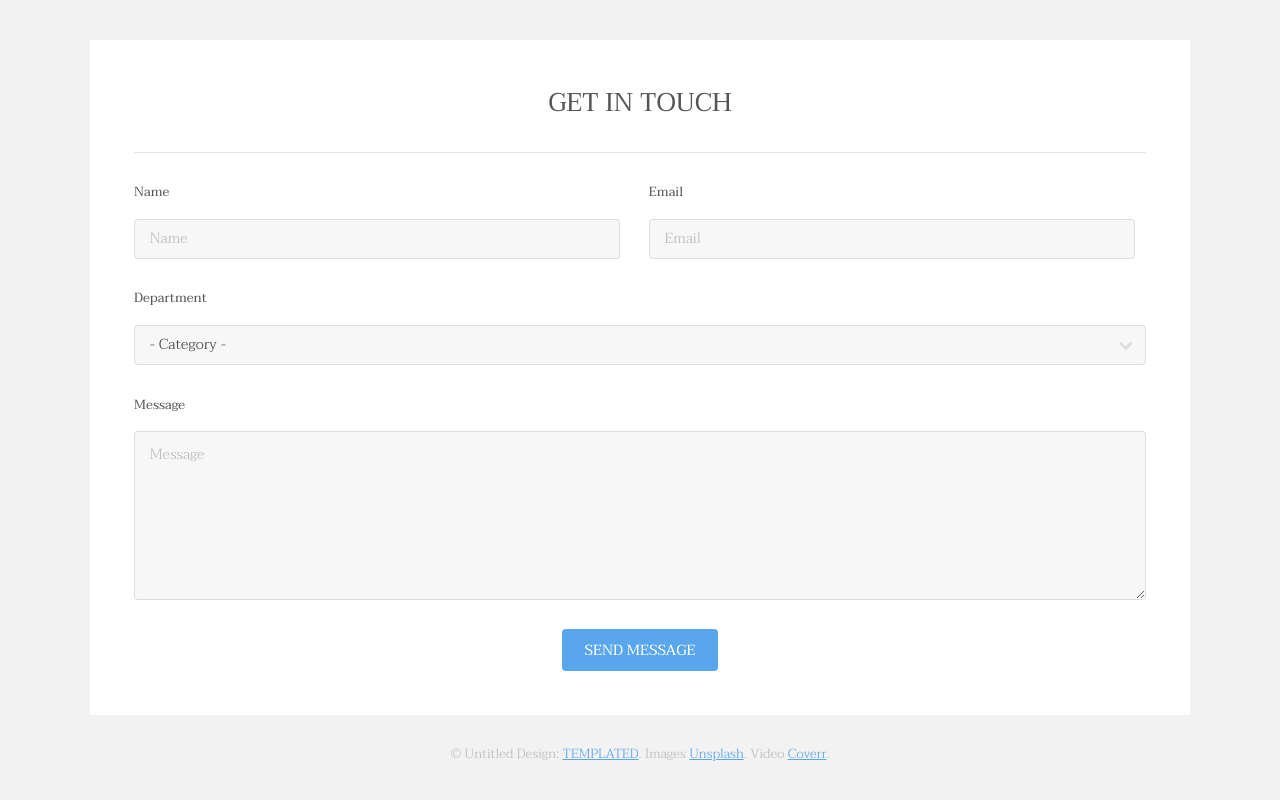
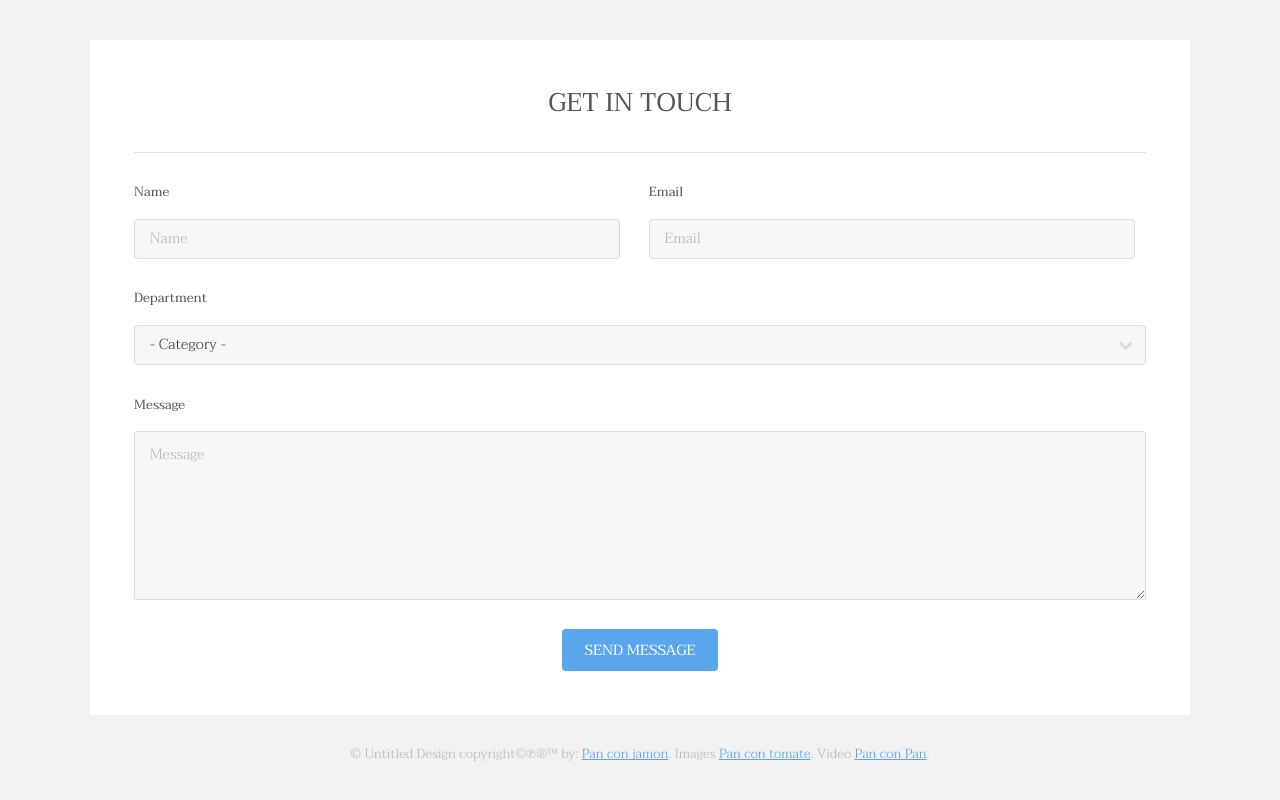
Before and after one commit to Zoriack/04_REP_METROPOLITA, a plain HTML site: page index.html in a window 1280 px wide. Shown: the part 3231-4031 px from the top of the page. Drawn offline with Linux system fonts and the light colour scheme.

Commit message:
cambios en el pie de página por PEDRO

```diff
--- a/index.html
+++ b/index.html
@@ -194,7 +194,7 @@
 						</div>
 					</section>
 					<div class="copyright">
-						&copy; Untitled Design: <a href="https://templated.co/">TEMPLATED</a>. Images <a href="https://unsplash.com/">Unsplash</a>. Video <a href="http://coverr.co/">Coverr</a>.
+						&copy; Untitled Design copyright©℗®™ by: <a href="https://templated.co/">Pan con jamon</a>. Images <a href="https://unsplash.com/"> Pan con tomate</a>. Video <a href="http://coverr.co/">Pan con Pan</a>.
 					</div>
 				</div>
 			</footer>
```
